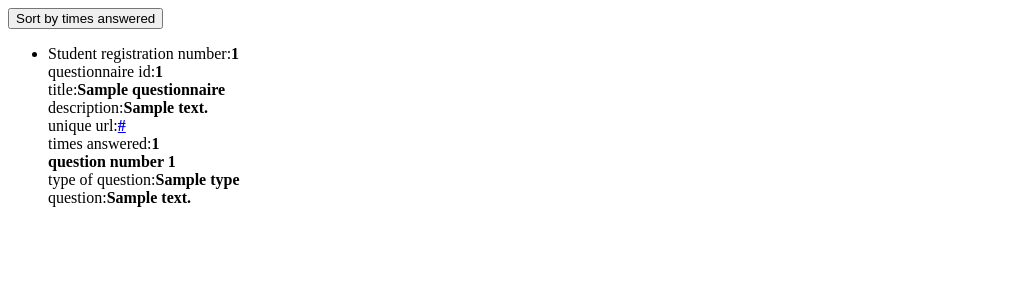
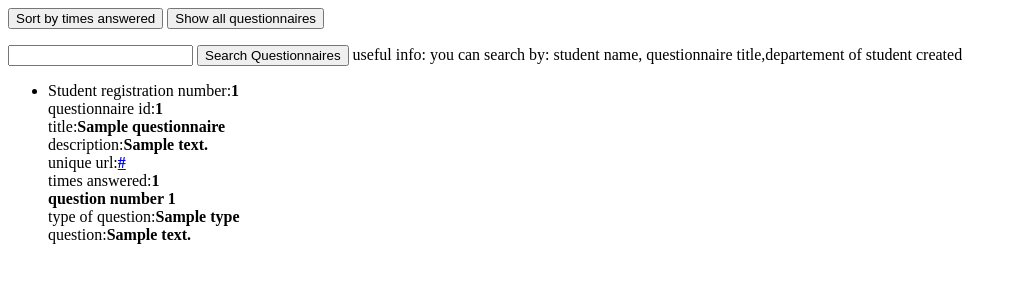
Before and after one commit to aggelosmenga/flask-questionnaire-api, a Flask app: page /showquestionnaires in a window 1280 px wide. Shown: the top 300 px of the page, without its empty margins (0-1017 px from the left). Run offline with Flask 3, Linux system fonts and the light colour scheme; a database or web service that is not in the repository returns one stand-in record (values such as "Sample title").

Commit message:
somewhat fixed search

```diff
--- a/server.py
+++ b/server.py
@@ -120,10 +120,35 @@ def deletestudent():
 @app.route('/showquestionnaires',methods=['GET','POST'])
 def showquestionnaires():
     q=questionnaires.find({})
+    check=False
     if 'sortbyanswer' in request.form and request.method=='POST':
         sorted=questionnaires.find().sort("answer_count",1)
         return(render_template('showquestionnaires.html',q=sorted))
+    if 'showall' in request.form and request.method=='POST':
+        q=questionnaires.find({})
+    if 'search' in request.form and request.method=='POST':
+        uservalue=request.form['searchfield'].strip()
+        check=True
+
+        if students_collection.find_one({'name':uservalue}):
+            search_by_name=list(students_collection.find({'name':uservalue}))
+            studentids=[student['reg_number'] for student in search_by_name]
+            questionnaire=list(questionnaires.find({'student_id':{'$in':studentids}}))
+            return render_template('showquestionnaires.html',questionnaire=questionnaire,check=check)
+
+        elif questionnaires.find_one({'title':uservalue}):
+            search_by_title=list(questionnaires.find({'title':uservalue}))
+            return render_template('showquestionnaires.html',questionnaire=search_by_title,check=check)
+
+        elif students_collection.find_one({'department':uservalue}):
+            search_by_dept=list(students_collection.find({'department':uservalue}))
+            studentids=[student['reg_number'] for student in search_by_dept]
+            print(studentids)
+            questionnaire=list(questionnaires.find({'student_id': {'$in':studentids}}))
+            return render_template('showquestionnaires.html',questionnaire=questionnaire,check=check)
+
     return render_template('showquestionnaires.html',q=q)
+
  #unique link for every questionnaire
 @app.route('/questionnaire/<num>')
 def questionnairelink(num):
--- a/templates/showquestionnaires.html
+++ b/templates/showquestionnaires.html
@@ -1,6 +1,32 @@
 <html>
     <form method="POST">
-    <button type="submit" name="sortbyanswer">Sort by times answered</button>
+        <button type="submit" name="sortbyanswer">Sort by times answered</button>
+        <button type="submit" name="showall">Show all questionnaires</button>
+    </form>
+    <form method="POST">
+        <input type="text" name="searchfield">
+        <button type="submit" name="search">Search Questionnaires</button>
+        useful info: you can search by: student name, questionnaire title,departement of student created
+        <div>
+        {%if check%}
+            <ul>
+            {%if questionnaire is not none%}
+                {%for items in questionnaire%}
+                <li>
+                    Student registration number:<strong>{{items.student_id}}</strong>
+                    <br>questionnaire id:<strong>{{items.questionnaire_id }}</strong>
+                    <br>title:<strong>{{items.title}}</strong>
+                    <br>description:<strong>{{items.description }}</strong>
+                    <br>unique url:<strong><a href="{{ url_for('questionnairelink', num=items.questionnaire_id) }}">{{items.unique_url}}</a></strong>
+                    <br>times answered:<strong>{{items.answer_count}}</strong>
+                </li>
+                {%endfor%}
+            {%else%}
+                <h2 style="color:red">No questionnaire found</h2>
+            {%endif%}
+            </ul>
+        {%endif%}
+        </div>
     </form>
     <ul>
         {% for items in q %}
@@ -15,7 +41,6 @@
                 <br><strong>question number {{value.question_num}}</strong>
                 <br>type of question:<strong>{{value.type}}</strong>
                 <br>question:<strong>{{value.description}}</strong>
-
                 {%endfor%}
             </li>
         {% endfor %}
--- a/todo.txt
+++ b/todo.txt
@@ -1,2 +1,4 @@
-ase pros to telos ayta poy einai anazhthsh klp
-gia twra prospathise na kaneis apanthsh erwthmatologioy
+anazhthsh done
+thelei mono fasma plithous
+kai syndyasmos search me sort
+nomizw ta ypoloipa einai grhgora
```
Also changed, not shown: templates/dump.txt (+23 -0 lines).
